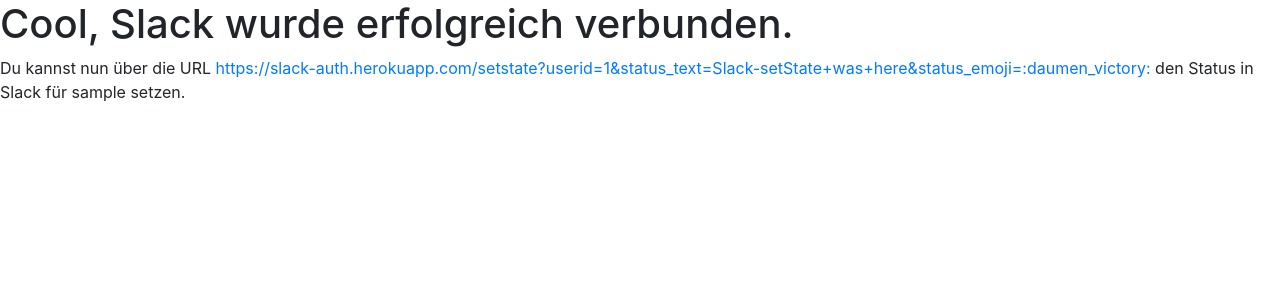
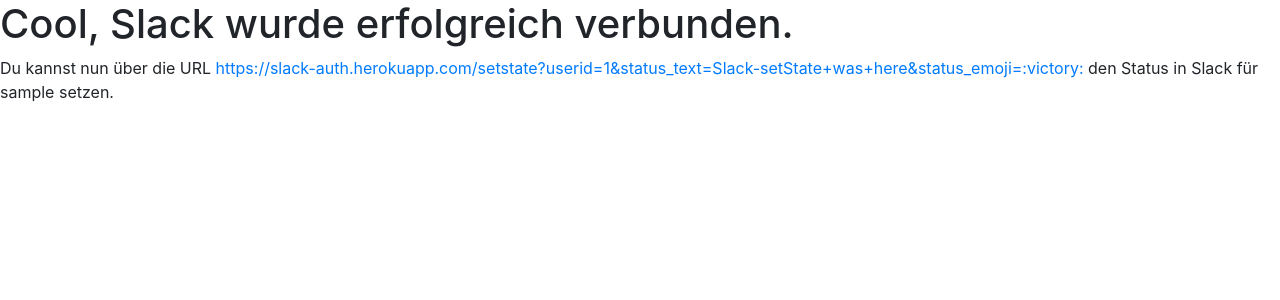
Before and after one commit to MikeKrueger75/slackAuth, a Flask app: template templates/install_ready.html in a window 1280 px wide. Shown: the top 300 px of the page. Run offline with Flask 2, Linux system fonts and the light colour scheme; the template is opened without the code that fills it: most values are stand-ins (such as "Sample title", 1, 10 or a date in 2020); some libraries are stand-ins or nearby versions.

Commit message:
Status wird über Parameter gesetzt

```diff
--- a/app.py
+++ b/app.py
@@ -86,7 +86,7 @@ def setstate():
         data = {
             "profile": {
                 "status_text": request.args.get('status_text'),
-                "status_emoji": ":mountain_railway:"
+                "status_emoji": request.args.get('status_emoji')
             }
         }
         r = requests.post(url=url, data=json.dumps(data), headers=header)
--- a/templates/install_ready.html
+++ b/templates/install_ready.html
@@ -1,7 +1,7 @@
 {% extends "template.html" %}
 {% block body %}
     <h1>Cool, Slack wurde erfolgreich verbunden.</h1>
-    <p>Du kannst nun über die URL <a href=https://slack-auth.herokuapp.com/setstate?userid={{userId}}&status_text=Slack-setState+was+here&status_emoji=:daumen_victory:>https://slack-auth.herokuapp.com/setstate?userid={{userId}}&status_text=Slack-setState+was+here&status_emoji=:daumen_victory:</a>
+    <p>Du kannst nun über die URL <a href=https://slack-auth.herokuapp.com/setstate?userid={{userId}}&status_text=Slack-setState+was+here&status_emoji=:victory:>https://slack-auth.herokuapp.com/setstate?userid={{userId}}&status_text=Slack-setState+was+here&status_emoji=:victory:</a>
         den Status in Slack für {{username}} setzen.
     </p>
 {% endblock %}
```
